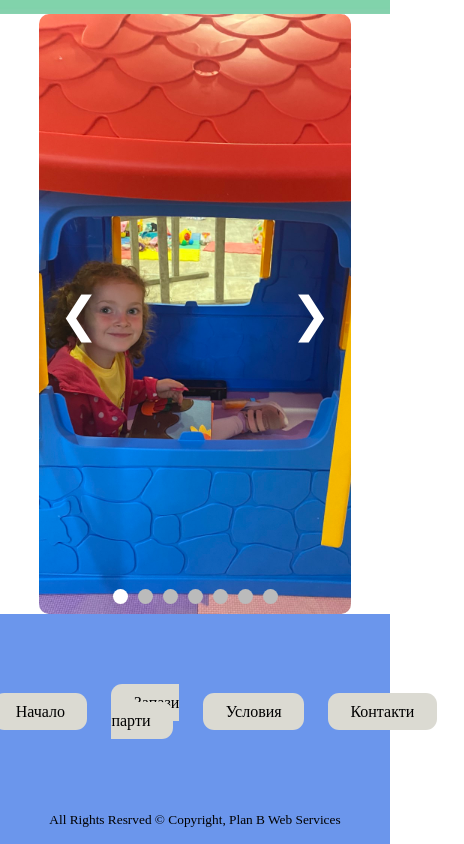
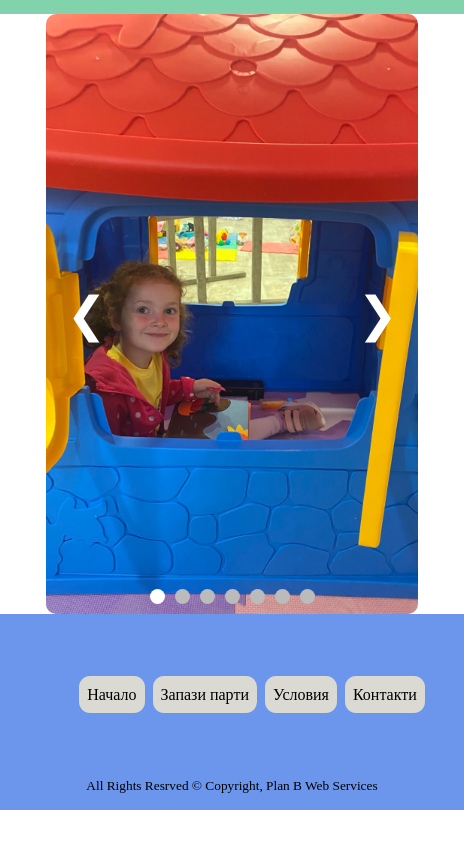
Before and after one commit to KostovPV/Friends, a React (Vite) app in the folder frontend/: page / in a window 390 px wide. Shown: the part 1030-1874 px from the top of the page, 464 px wide, since content can reach past the window. After the commit the page ends 1840 px from the top, so only its background shows below. Built offline with nearby package versions, Linux system fonts and the light colour scheme; no server answers.

Commit message:
CSS edited

```diff
--- a/frontend/src/App.css
+++ b/frontend/src/App.css
@@ -1,5 +1,6 @@
 .app-container {
     padding-top: 100px;
+    min-width: 29rem;
 }
 
 
--- a/frontend/src/App.jsx
+++ b/frontend/src/App.jsx
@@ -16,18 +16,20 @@ function App() {
 
   return (
     <BrowserRouter>
-      <Header />
+
       <div className='app-container'>
+        <Header />
         <Routes>
           <Route path="/" element={< Home />} />
           <Route path="/promo" element={''} />
           <Route path="/auth" element={<Auth />} />
           <Route path="/parties" element={<Parties />} />
-          <Route path='/contacts' element={ <Contacts />}/>
-          <Route path='/terms' element={ <Terms />}/>
+          <Route path='/contacts' element={<Contacts />} />
+          <Route path='/terms' element={<Terms />} />
         </Routes>
+        < Footer />
       </div>
-      < Footer />
+
     </BrowserRouter>
   )
 }
--- a/frontend/src/components/Footer/Footer.css
+++ b/frontend/src/components/Footer/Footer.css
@@ -23,7 +23,6 @@ footer {
 
 .footer__categories a:hover {
     background: rgb(247, 247, 245);
-    /* color:  white; */
 }
 
 .footer__copyright {
@@ -45,3 +44,11 @@ footer {
 .error-page h2 {
     margin-top: 3rem;
 }
+@media screen and (max-width: 600px) {
+    .footer__categories a {
+        padding: 0.6rem 0.5rem;
+    }
+li {
+    margin: -0.5rem;
+}
+}
--- a/frontend/src/components/Header/Header.css
+++ b/frontend/src/components/Header/Header.css
@@ -39,12 +39,12 @@ nav ul li a {
 }
 
 .logo {
-    width: 18rem; /* Adjusts to take the full width of its parent */
-    height: 6rem; /* Adjusts to take the full height of its parent */
-    background-image: url('/assets/images/white.png'); /* Assuming the image is in the public folder */
-    background-size: contain; /* Ensures the entire logo fits within the container */
-    background-repeat: no-repeat; /* Prevents repeating the image */
-    background-position: center; /* Ensures the logo is centered in the container */
+    width: 18rem;
+    height: 6rem;
+    background-image: url('/assets/images/white.png');
+    background-size: contain;
+    background-repeat: no-repeat;
+    background-position: center;
 }
 /* burger */
 .burger-menu {
--- a/frontend/src/index.css
+++ b/frontend/src/index.css
@@ -8,3 +8,6 @@ html, body{
 ol, ul {
 	list-style: none;
 }
+.root{
+	min-width: 29rem;
+}
--- a/frontend/src/pages/terms/Terms.css
+++ b/frontend/src/pages/terms/Terms.css
@@ -1,6 +1,7 @@
 .terms-container {
     max-width: 800px;
     margin: 0 auto;
+    padding: 0.5rem 1.0rem;
     font-family: Arial, sans-serif;
   }
   h1, h2 {
```
